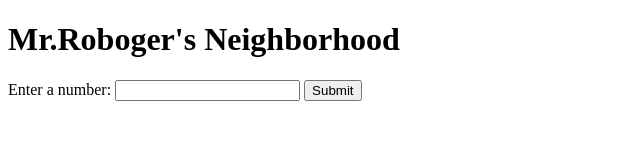
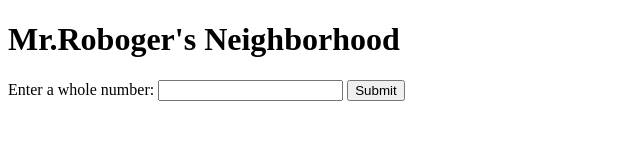
Before and after one commit to NikkitaTorres/Mr.Roboger-s-Neighborhood, a plain HTML site: page index.html in a window 1280 px wide. Shown: the whole page, without its empty margins (0-640 px from the left). Drawn offline with Linux system fonts and the light colour scheme.

Commit message:
Make wording changes for clarity

```diff
--- a/index.html
+++ b/index.html
@@ -8,7 +8,7 @@
 <body>
     <h1>Mr.Roboger's Neighborhood</h1>
 
-    <label for="userInput">Enter a number:</label>
+    <label for="userInput">Enter a whole number:</label>
     <input type="text" id="userInput" required>
     <button id="submit">Submit</button>
 
--- a/js/scripts.js
+++ b/js/scripts.js
@@ -21,7 +21,7 @@ function changedNumbers(num) {
 function userResult() {
     const userInput = document.getElementById("userInput").value;
     const num = parseInt(userInput);
-    const validInputPattern = /^\d+$/;
+    const validInputPattern = (/^\d+$/);
     if (validInputPattern.test(userInput)) {
         const num = parseInt(userInput);
         const numbersArray = changedNumbers(num);
```
Also changed, not shown: 1 other file.
